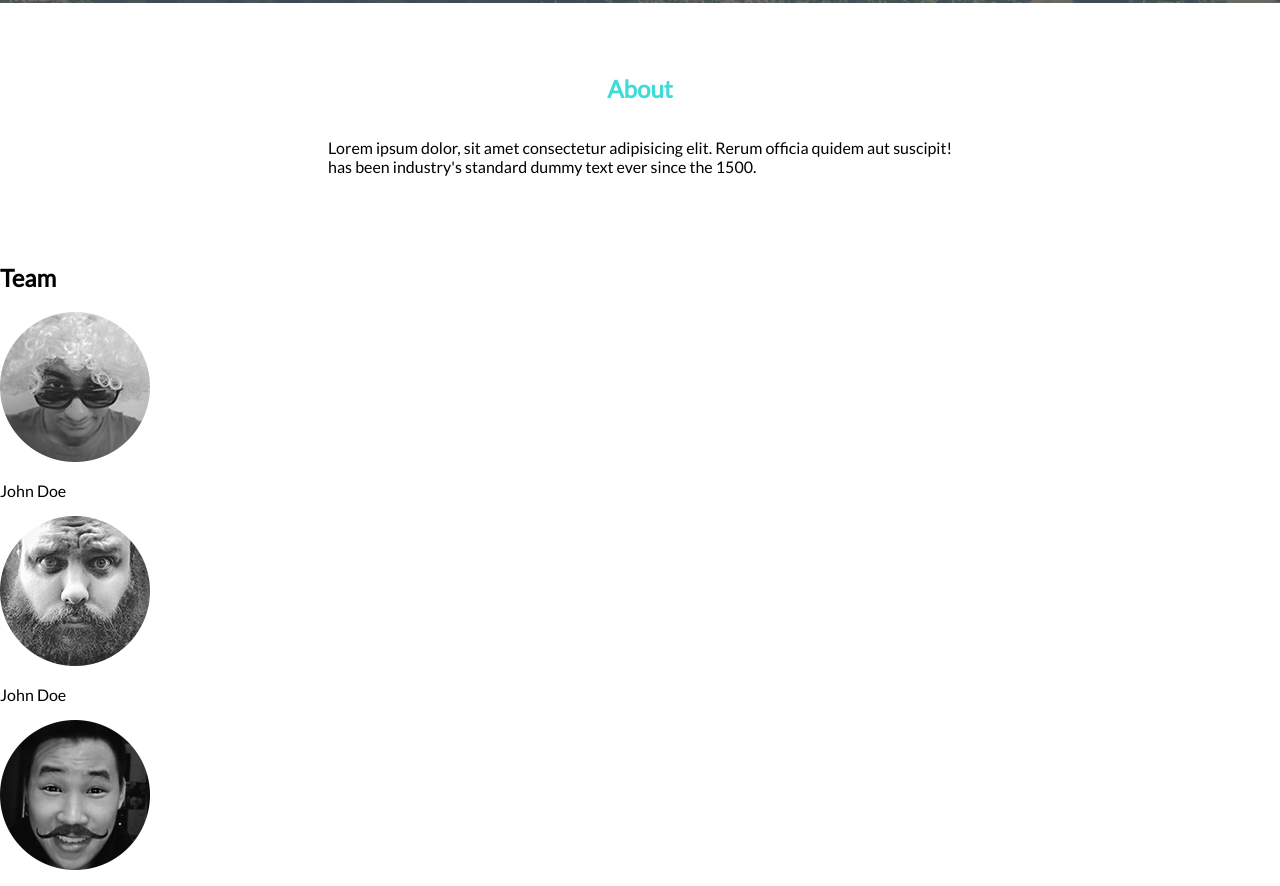
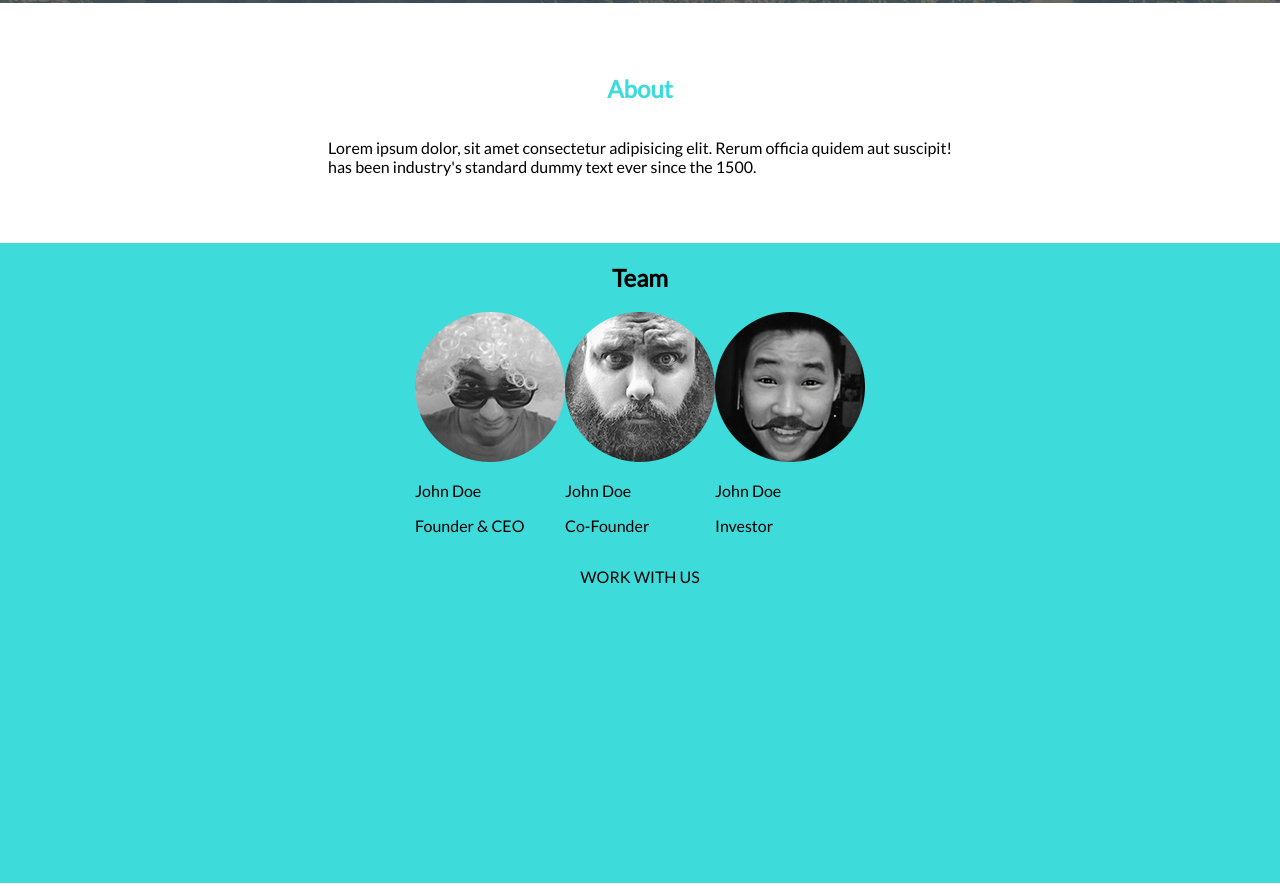
Before and after one commit to Titeuf67/maquette, a plain HTML site: page index.html in a window 1280 px wide. Shown: the part 692-1578 px from the top of the page. Drawn offline with Linux system fonts and the light colour scheme.

Commit message:
padder la galere

```diff
--- a/index.html
+++ b/index.html
@@ -54,14 +54,17 @@
             <div>
               <img src="1.png" alt="">
               <p>John Doe</p>
+              <p>Founder & CEO </p>
             </div>
             <div>
               <img src="2.png" alt="">
               <p>John Doe</p>
+              <P>Co-Founder</P>
             </div>
             <div>
               <img src="3.png" alt="">
               <p>John Doe</p>
+              <p>Investor</p>
             </div>
           </div>
           <p>WORK WITH US</p>
--- a/style.scss
+++ b/style.scss
@@ -84,10 +84,10 @@ body {
 
     #heroes {
         height: 80vh;
-        width: 100% background-color: rgb(62, 219, 219);
+        width: 100%; background-color: rgb(62, 219, 219);
         background-repeat: no-repeat;
         background-size: cover;
-        background-position: center;
+        background-position: center;}
 
         .flex {
             display: flex;flex-direction: row;
```
Also changed, not shown: style.css, 1 other file.
